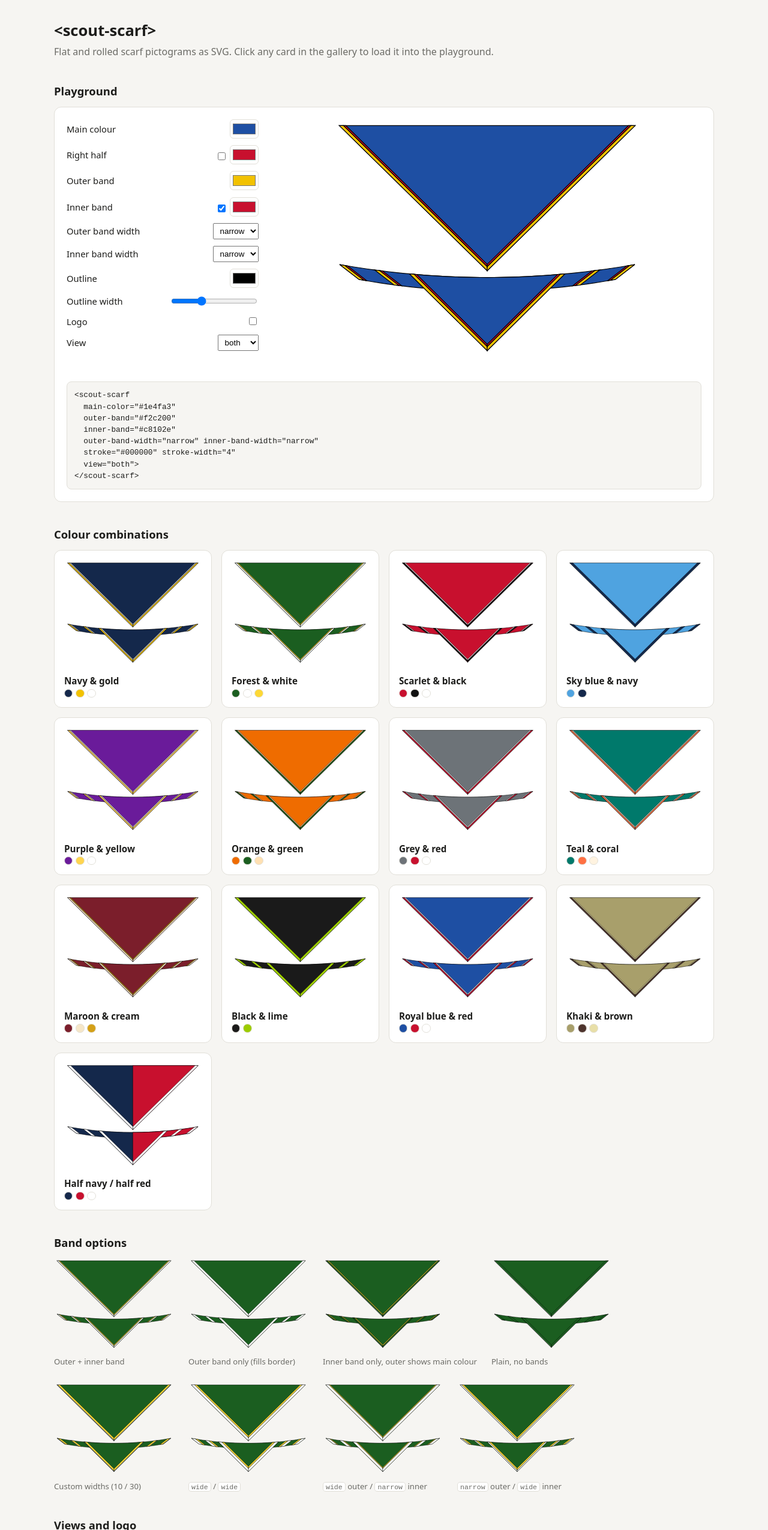
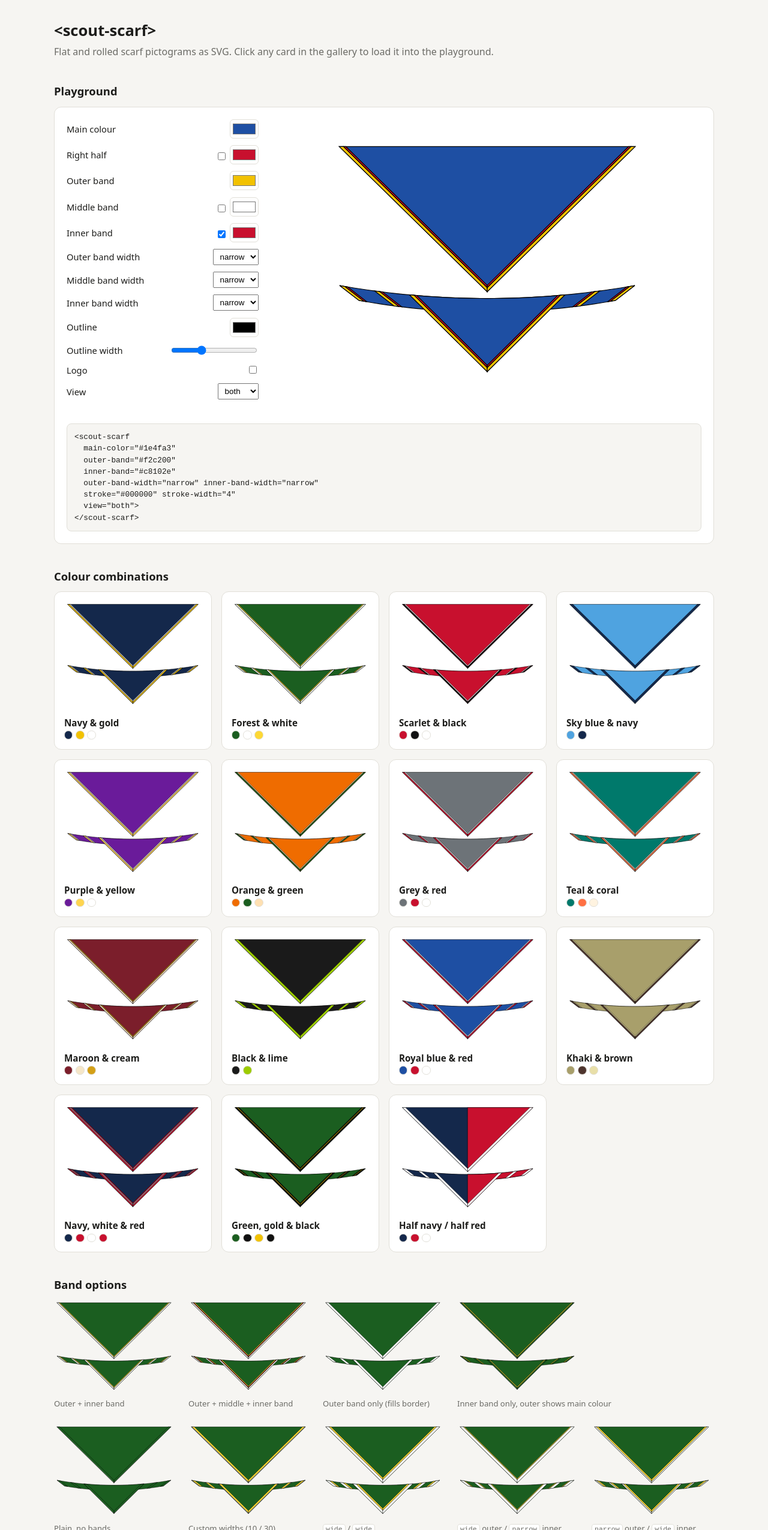
Before and after one commit to rmp/necker.js, a website: page index.html in a window 1280 px wide. Shown: the top 2551 px of the page at 60% size. Drawn offline with Linux system fonts and the light colour scheme.

Commit message:
support for triple bands

```diff
--- a/index.html
+++ b/index.html
@@ -60,11 +60,17 @@
 			<span><input type="checkbox" id="splitOn"> <input type="color" id="split" value="#c8102e"></span>
 		    </label>
 		    <label>Outer band <input type="color" id="outer" value="#f2c200"></label>
+		    <label>Middle band
+			<span><input type="checkbox" id="middleOn"> <input type="color" id="middle" value="#ffffff"></span>
+		    </label>
 		    <label>Inner band
 			<span><input type="checkbox" id="innerOn" checked> <input type="color" id="inner" value="#c8102e"></span>
 		    </label>
 		    <label>Outer band width
 			<select id="outerW"><option>narrow</option><option>wide</option></select>
+		    </label>
+		    <label>Middle band width
+			<select id="middleW"><option>narrow</option><option>wide</option></select>
 		    </label>
 		    <label>Inner band width
 			<select id="innerW"><option>narrow</option><option>wide</option></select>
@@ -88,6 +94,10 @@
 		<figure>
 		    <scout-scarf style="width:200px" main-color="#1b5e20" outer-band="#ffffff" inner-band="#fdd835"></scout-scarf>
 		    <figcaption>Outer + inner band</figcaption>
+		</figure>
+		<figure>
+		    <scout-scarf style="width:200px" main-color="#1b5e20" outer-band="#ffffff" middle-band="#c8102e" inner-band="#fdd835"></scout-scarf>
+		    <figcaption>Outer + middle + inner band</figcaption>
 		</figure>
 		<figure>
 		    <scout-scarf style="width:200px" main-color="#1b5e20" outer-band="#ffffff"></scout-scarf>
@@ -162,6 +172,8 @@
 	     { name:'Black & lime',         main:'#1a1a1a', outer:'#9ccc00', inner:null },
 	     { name:'Royal blue & red',     main:'#1e4fa3', outer:'#c8102e', inner:'#ffffff' },
 	     { name:'Khaki & brown',        main:'#a89f6b', outer:'#4e342e', inner:'#e8dfa8' },
+	     { name:'Navy, white & red',    main:'#14284b', outer:'#c8102e', middle:'#ffffff', inner:'#c8102e' },
+	     { name:'Green, gold & black',  main:'#1b5e20', outer:'#111111', middle:'#f2c200', inner:'#111111' },
 	     { name:'Half navy / half red', main:'#14284b', split:'#c8102e', outer:'#ffffff', inner:null }
 	 ];
 
@@ -174,11 +186,12 @@
 	     el.setAttribute('main-color', c.main);
 	     el.setAttribute('outer-band', c.outer);
 	     if (c.split) el.setAttribute('split-color', c.split);
+	     if (c.middle) el.setAttribute('middle-band', c.middle);
 	     if (c.inner) el.setAttribute('inner-band', c.inner);
 	     card.appendChild(el);
 	     var h = document.createElement('h3'); h.textContent = c.name; card.appendChild(h);
 	     var sw = document.createElement('div'); sw.className = 'swatches';
-	     [c.main, c.split, c.outer, c.inner].filter(Boolean).forEach(function (col) {
+	     [c.main, c.split, c.outer, c.middle, c.inner].filter(Boolean).forEach(function (col) {
 		 var s = document.createElement('span'); s.className = 'sw'; s.style.background = col; sw.appendChild(s);
 	     });
 	     card.appendChild(sw);
@@ -191,14 +204,17 @@
 	 var play = $('play');
 
 	 function update() {
-	     var outerW = $('outerW').value, innerW = $('innerW').value;
+	     var outerW = $('outerW').value, middleW = $('middleW').value, innerW = $('innerW').value;
 	     play.setAttribute('main-color', $('main').value);
 	     if ($('splitOn').checked) play.setAttribute('split-color', $('split').value);
 	     else play.removeAttribute('split-color');
 	     play.setAttribute('outer-band', $('outer').value);
+	     if ($('middleOn').checked) play.setAttribute('middle-band', $('middle').value);
+	     else play.removeAttribute('middle-band');
 	     if ($('innerOn').checked) play.setAttribute('inner-band', $('inner').value);
 	     else play.removeAttribute('inner-band');
 	     play.setAttribute('outer-band-width', outerW);
+	     play.setAttribute('middle-band-width', middleW);
 	     play.setAttribute('inner-band-width', innerW);
 	     play.setAttribute('stroke', $('stroke').value);
 	     play.setAttribute('stroke-width', $('sw').value);
@@ -210,8 +226,9 @@
 		 '  main-color="' + $('main').value + '"\n' +
 	 ($('splitOn').checked ? '  split-color="' + $('split').value + '"\n' : '') +
 		 '  outer-band="' + $('outer').value + '"\n' +
+	 ($('middleOn').checked ? '  middle-band="' + $('middle').value + '"\n' : '') +
 	 ($('innerOn').checked ? '  inner-band="' + $('inner').value + '"\n' : '') +
-		 '  outer-band-width="' + outerW + '" inner-band-width="' + innerW + '"\n' +
+		 '  outer-band-width="' + outerW + '"' + ($('middleOn').checked ? ' middle-band-width="' + middleW + '"' : '') + ' inner-band-width="' + innerW + '"\n' +
 		 '  stroke="' + $('stroke').value + '" stroke-width="' + $('sw').value + '"\n' +
 		 '  view="' + $('view').value + '"' + ($('logoOn').checked ? '\n  logo="logo.svg"' : '') + '>\n' +
 		 '</scout-scarf>';
@@ -222,6 +239,8 @@
 	     $('splitOn').checked = !!c.split;
 	     if (c.split) $('split').value = c.split;
 	     $('outer').value = c.outer;
+	     $('middleOn').checked = !!c.middle;
+	     if (c.middle) $('middle').value = c.middle;
 	     $('innerOn').checked = !!c.inner;
 	     if (c.inner) $('inner').value = c.inner;
 	     update();
--- a/necker.js
+++ b/necker.js
@@ -4,13 +4,14 @@
  *
  * Usage (HTML):
  *   <script src="necker.js"></script>
- *   <scout-scarf main-color="#1e4fa3" outer-band="#f2c200" inner-band="#c8102e"
- *                logo="logo.svg" style="width:400px"></scout-scarf>
+ *   <scout-scarf main-color="#1e4fa3" outer-band="#f2c200" middle-band="#ffffff"
+ *                inner-band="#c8102e" logo="logo.svg" style="width:400px"></scout-scarf>
  *
  * Attributes:
  *   main-color        Fill colour of the scarf body             (default #2a5db0)
  *   outer-band        Colour of the outer edge band             (default #f2c200; "none" = show main colour)
- *   inner-band        Colour of the inner band (optional)       (default none; outer band then fills the whole border)
+ *   middle-band       Colour of the middle band (optional)      (default none = takes no space)
+ *   inner-band        Colour of the inner band (optional)       (default none; the band outside it then takes its width)
  *   split-color       Body colour of the right half (optional)  (default none = whole body in main colour)
  *   logo              Optional URL / data: URI of a centre logo (SVG, PNG, ...)
  *   logo-scale        Logo size multiplier                      (default 1)
@@ -18,11 +19,12 @@
  *   stroke            Outline colour                            (default #000)
  *   stroke-width      Outline width                             (default 4)
  *   outer-band-width  Outer band width: "narrow" | "wide" | drawing units  (default narrow = 24, wide = 48)
+ *   middle-band-width Middle band width: "narrow" | "wide" | drawing units (default narrow = 13, wide = 26)
  *   inner-band-width  Inner band width: "narrow" | "wide" | drawing units  (default narrow = 13, wide = 26)
  *   label             Accessible label                          (default "Scout scarf")
  *
  * Programmatic:
- *   ScoutScarf.toSVG({ mainColor, outerBand, innerBand, logo, view, ... })  -> SVG string
+ *   ScoutScarf.toSVG({ mainColor, outerBand, middleBand, innerBand, logo, view, ... })  -> SVG string
  *   document.querySelector('scout-scarf').toSVG()                           -> SVG string for the element
  */
 (function (root) {
@@ -43,12 +45,14 @@
   var TRI_BAND_SCALE = 1.08;
   var BAND_WIDTHS = {                         // named band widths (drawing units)
     outer: { narrow: 24, wide: 48 },
+    middle: { narrow: 13, wide: 26 },
     inner: { narrow: 13, wide: 26 }
   };
 
   var DEFAULTS = {
     mainColor: '#2a5db0',
     outerBand: '#f2c200',
+    middleBand: 'none',
     innerBand: 'none',
     splitColor: 'none',
     logo: '',
@@ -57,6 +61,7 @@
     stroke: '#000000',
     strokeWidth: 4,
     outerBandWidth: 'narrow',
+    middleBandWidth: 'narrow',
     innerBandWidth: 'narrow',
     label: 'Scout scarf'
   };
@@ -106,11 +111,13 @@
     var view = VIEWBOXES[o.view] ? o.view : 'both';
 
     var oW = bandWidth(o.outerBandWidth, BAND_WIDTHS.outer);
+    var mW = isNone(o.middleBand) ? 0 : bandWidth(o.middleBandWidth, BAND_WIDTHS.middle);
     var iW = bandWidth(o.innerBandWidth, BAND_WIDTHS.inner);
-    if (isNone(o.innerBand)) { oW += iW; iW = 0; }
-    var layers = [];
-    if (oW > 0) layers.push({ b1: 0, b2: oW, fill: isNone(o.outerBand) ? 'none' : o.outerBand });
-    if (iW > 0) layers.push({ b1: oW, b2: oW + iW, fill: o.innerBand });
+    if (isNone(o.innerBand)) { if (mW > 0) mW += iW; else oW += iW; iW = 0; }
+    var layers = [], edge = 0;
+    [[oW, isNone(o.outerBand) ? 'none' : o.outerBand], [mW, o.middleBand], [iW, o.innerBand]].forEach(function (b) {
+      if (b[0] > 0) { layers.push({ b1: edge, b2: edge + b[0], fill: b[1] }); edge += b[0]; }
+    });
 
     var split = !isNone(o.splitColor);
     var sw = num(o.strokeWidth, 4);
@@ -174,11 +181,11 @@
   // ---------- web component ----------
   if (typeof HTMLElement !== 'undefined' && typeof customElements !== 'undefined') {
     var ATTRS = {
-      'main-color': 'mainColor', 'outer-band': 'outerBand', 'inner-band': 'innerBand',
+      'main-color': 'mainColor', 'outer-band': 'outerBand', 'middle-band': 'middleBand', 'inner-band': 'innerBand',
       'split-color': 'splitColor',
       'logo': 'logo', 'logo-scale': 'logoScale', 'view': 'view', 'stroke': 'stroke',
       'stroke-width': 'strokeWidth', 'outer-band-width': 'outerBandWidth',
-      'inner-band-width': 'innerBandWidth', 'label': 'label'
+      'middle-band-width': 'middleBandWidth', 'inner-band-width': 'innerBandWidth', 'label': 'label'
     };
 
     var ScoutScarfElement = class extends HTMLElement {
```
Also changed, not shown: test/necker.test.js (+25 -2 lines), README.md.
